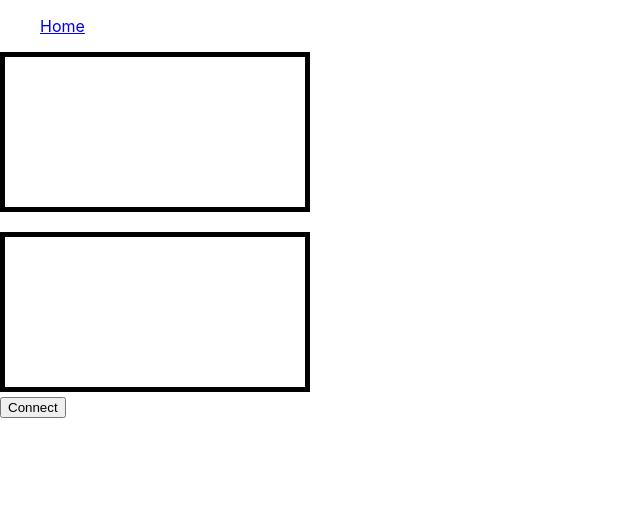
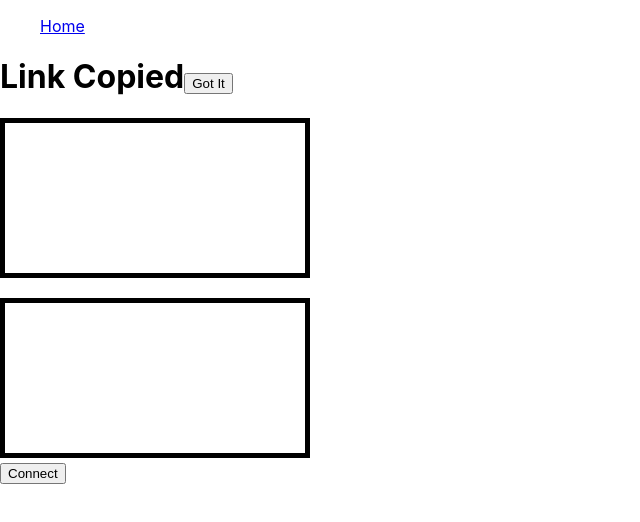
Before and after one commit to itizidon/zoom-clone, a React (Create React App) app in the folder zoom-clone-frontend/: page /rooms/1 in a window 1280 px wide. Shown: the top 522 px of the page, without its empty margins (0-640 px from the left). Built offline with nearby package versions, Linux system fonts and the light colour scheme; no server answers.

Commit message:
automatically copied link to share

```diff
--- a/zoom-clone-frontend/src/components/Rooms.js
+++ b/zoom-clone-frontend/src/components/Rooms.js
@@ -29,9 +29,12 @@ function Rooms(props) {
   const [toggle, setToggle] = useState(true)
   const [revert, setRevert] = useState(true)
   const [names, setNames] = useState([])
+  const [linkToggle, setLinkToggle] = useState(true)
 
   useEffect(() => {
-    navigator.clipboard.writeText(`http://localhost:3000/rooms/${props.match.params.id}`)
+    navigator.clipboard.writeText(
+      `http://localhost:3000/rooms/${props.match.params.id}`
+    )
 
     navigator.mediaDevices.getUserMedia(mediaConstraints).then(streamz => {
       userVideo.current.srcObject = streamz
@@ -191,6 +194,30 @@ function Rooms(props) {
 
   return (
     <div className="border">
+      {linkToggle ? (
+        <div>
+          <h1>
+            Link Copied
+            <button
+              onClick={() => {
+                setLinkToggle(false)
+              }}
+            >
+              Got It
+            </button>
+          </h1>
+        </div>
+      ) : (
+        <button
+          onClick={() => {
+            navigator.clipboard.writeText(
+              `http://localhost:3000/rooms/${props.match.params.id}`
+            )
+          }}
+        >
+          copy link
+        </button>
+      )}
       {toggle ? null : (
         <form
           onSubmit={event => {
@@ -220,7 +247,8 @@ function Rooms(props) {
           })
         : null}
       {toggle ? (
-        <button className="actions"
+        <button
+          className="actions"
           onClick={() => {
             socket.emit('connectToRooms', props.match.params.id)
 
@@ -232,7 +260,8 @@ function Rooms(props) {
       ) : (
         <div>
           {revert ? (
-            <button className="actions"
+            <button
+              className="actions"
               onClick={() => {
                 navigator.mediaDevices
                   .getDisplayMedia(displayMediaOptions)
@@ -252,7 +281,8 @@ function Rooms(props) {
             </button>
           ) : (
             <div>
-              <button className="actions"
+              <button
+                className="actions"
                 onClick={() => {
                   navigator.mediaDevices
                     .getUserMedia(mediaConstraints)
@@ -272,7 +302,8 @@ function Rooms(props) {
               </button>
             </div>
           )}
-          <button className="actions"
+          <button
+            className="actions"
             onClick={() => {
               disconnect()
             }}
```
